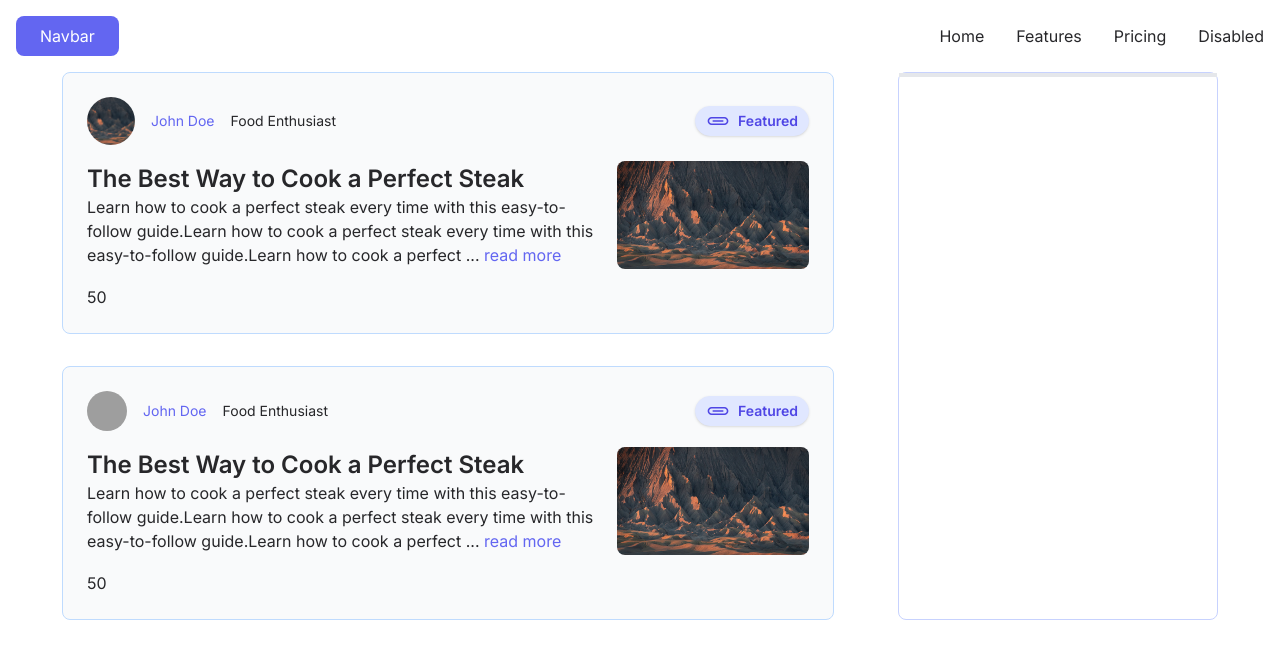
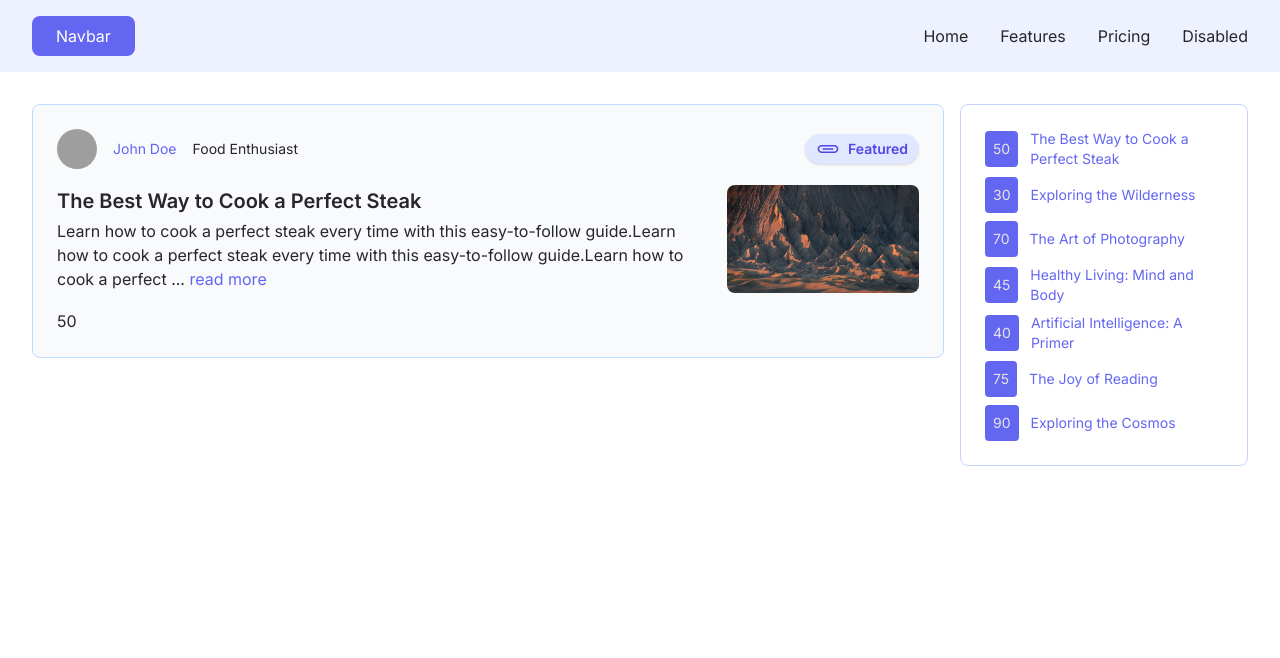
Before and after one commit to imbhaskarn/devboss-ui, a Next.js app: page /home in a window 1280 px wide. Shown: the top 658 px of the page. Built offline with nearby package versions, Linux system fonts and the light colour scheme; grey boxes are pictures that could not be loaded.

Commit message:
lg and md almost done

```diff
--- a/app/home/page.tsx
+++ b/app/home/page.tsx
@@ -7,13 +7,13 @@ import SideBar from "@/components/home/SideBar";
 const HomePage: React.FC = () => {
   return (
     <main className="flex justify-center items-center">
-      <section className=" flex max-w-7xl justify-center">
-        <section className="flex flex-col gap-8 max-w-6xl rounded-lg container">
+      <section className="w-full sm:flex justify-center items-start py-8 px-4  sm:p-8 gap-0 sm:max-w-screen-xl lg:gap-4">
+        <span>
           <CoverStory />
-        </section>
-        <section className="flex flex-col max-w-96 rounded-lg container">
+        </span>
+        <span>
           <SideBar />
-        </section>
+        </span>
       </section>
     </main>
   );
--- a/components/home/CoverStory.tsx
+++ b/components/home/CoverStory.tsx
@@ -30,80 +30,7 @@ const article: any = {
 export default function Article() {
   return (
     <>
-      {" "}
-      <article className="bg-gray-50 w-full rounded-lg border-blue-200 border  p-6">
-        <div className="flex justify-center items-center flex-col gap-4">
-          <div className="w-full flex justify-between items-center rounded-lg">
-            <div className="flex justify-center items-center">
-              <div className="pr-4">
-                {" "}
-                <Image
-                  src={"/valley.jpg"}
-                  alt={"profile image"}
-                  width={48}
-                  height={48}
-                  className="text-sm rounded-full aspect-square object-cover"
-                />{" "}
-              </div>
-              <div className="flex text-sm text-center justify-center items-center">
-                <h2>
-                  <Link
-                    className="text-indigo-500 hover:text-indigo-600"
-                    href={article.author.url}
-                  >
-                    {article.author.name}
-                  </Link>
-                </h2>
-                <p className="px-4">{article.author.role}</p>
-              </div>
-            </div>
-            <div className="flex justify-center items-center gap-2">
-              <Badge className="text-sm rounded-full border border-indigo-100 text-indigo-600 bg-indigo-100 hover:bg-indigo-100">
-                <BadgeIcon width={24} height={24} />{" "}
-                <p className="pl-2"> Featured </p>
-              </Badge>
-            </div>
-          </div>
-          <div className="flex justify-start gap-4">
-            <div className="flex flex-col items-start justify-center">
-              <div>
-                <h1 className="text-2xl font-semibold text-left">
-                  {article.title}
-                </h1>
-              </div>
-              <div className="text-left">
-                <p>
-                  {article.description.slice(0, 180) + "..."}
-                  <Link
-                    className="text-indigo-500"
-                    href={`/article/${article.path}`}
-                  >
-                    {" "}
-                    read more{" "}
-                  </Link>
-                </p>
-              </div>
-            </div>
-            <div className="flex justify-center items-center">
-              <div className="max-w-xs min-w-48">
-                <Image
-                  width={200}
-                  height={200}
-                  alt="cover"
-                  className="rounded-lg float-right aspect-video"
-                  src={"/valley.jpg"}
-                />
-              </div>
-            </div>
-          </div>
-          <div className="w-full flex justify-start items-center">
-            <div> {article.likes} </div>
-            <div></div>
-            <div></div>
-          </div>
-        </div>
-      </article>{" "}
-      <article className="bg-gray-50 w-full rounded-lg border-blue-200 border  p-6">
+      <article className="bg-gray-50 w-full rounded-lg border-blue-200 border  p-6 lg:max-w">
         <div className="flex justify-center items-center flex-col gap-4">
           <div className="w-full flex justify-between items-center rounded-lg">
             <div className="flex justify-center items-center">
@@ -138,14 +65,15 @@ export default function Article() {
               </Badge>
             </div>
           </div>
+          <div>
             <div className="flex justify-start gap-4">
               <div className="flex flex-col items-start justify-center">
                 <div>
-                <h1 className="text-2xl font-semibold text-left">
+                  <h1 className="text-xl mb-1 font-semibold text-left">
                     {article.title}
                   </h1>
                 </div>
-              <div className="text-left">
+                <div className="text-left block">
                   <p>
                     {article.description.slice(0, 180) + "..."}
                     <Link
@@ -158,7 +86,20 @@ export default function Article() {
                   </p>
                 </div>
               </div>
-            <div className="flex justify-center items-center">
+              <div className="flex justify-center items-center lg:hidden">
+                <div className="max-w-2xl lg:max-w-xs lg:min-w-48">
+                  <Image
+                    objectFit="cover"
+                    layout="responsive"
+                    width={200}
+                    height={200}
+                    alt="cover"
+                    className="rounded-lg float-right aspect-video"
+                    src={"/valley.jpg"}
+                  />
+                </div>
+              </div>
+              <div className="hidden lg:flex lg:justify-center lg:items-center">
                 <div className="max-w-xs min-w-48">
                   <Image
                     width={200}
@@ -170,6 +111,8 @@ export default function Article() {
                 </div>
               </div>
             </div>
+          </div>
+
           <div className="w-full flex justify-start items-center">
             <div> {article.likes} </div>
             <div></div>
--- a/components/home/SideBar.tsx
+++ b/components/home/SideBar.tsx
@@ -1,13 +1,85 @@
 import React from "react";
+import Link from "next/link";
+const SideBar = () => {
+  const data = {
+    categories: ["Food", "Travel", "Lifestyle", "Tech"],
 
-const SideBar = () => {
-    const data = {
-        categories: ['Food', 'Travel', 'Lifestyle', 'Tech'],
-    }
+    recentPosts: [
+      {
+        title: "The Best Way to Cook a Perfect Steak",
+        image: "/valley.jpg",
+        category: "Food",
+        tags: ["Cooking", "Recipes", "Steak"],
+        likes: 50,
+        slug: "the-best-way-to-cook-a-perfect-steak",
+      },
+      {
+        title: "Exploring the Wilderness",
+        image: "/forest.jpg",
+        category: "Travel",
+        tags: ["Adventure", "Nature", "Exploration"],
+        likes: 30,
+        slug: "exploring-the-wilderness",
+      },
+      {
+        title: "The Art of Photography",
+        image: "/camera.jpg",
+        category: "Art",
+        tags: ["Photography", "Art", "Creativity"],
+        likes: 70,
+        slug: "the-art-of-photography",
+      },
+      {
+        title: "Healthy Living: Mind and Body",
+        image: "/yoga.jpg",
+        category: "Health",
+        tags: ["Wellness", "Fitness", "Mindfulness"],
+        likes: 45,
+        slug: "healthy-living-mind-and-body",
+      },
+      {
+        title: "Artificial Intelligence: A Primer",
+        image: "/ai.jpg",
+        category: "Technology",
+        tags: ["AI", "Technology", "Future"],
+        likes: 40,
+        slug: "artificial-intelligence-a-primer",
+      },
+      {
+        title: "The Joy of Reading",
+        image: "/book.jpg",
+        category: "Literature",
+        tags: ["Books", "Reading", "Literature"],
+        likes: 75,
+        slug: "the-joy-of-reading",
+      },
+      {
+        title: "Exploring the Cosmos",
+        image: "/cosmos.jpg",
+        category: "Science",
+        tags: ["Space", "Cosmos", "Astronomy"],
+        likes: 90,
+        slug: "exploring-the-cosmos",
+      },
+    ],
+  };
+
   return (
-    <div className="rounded-lg border border-indigo-200 w-full h-full">
-      <div className="flex border"></div>
-      <div className="flex border"></div>
+    <div className="rounded-lg border border-indigo-200 w-full h-auto p-6 hidden lg:block lg:min-w-72">
+      <div>
+        <div className="flex flex-col gap-2">
+          {data.recentPosts.map((post, index) => (
+            <div key={index} className="flex gap-3 justify-start items-center">
+              <span className="rounded bg-indigo-500 text-zinc-200 text-sm p-2">
+                {post.likes}
+              </span>
+              <Link href={`/articles/${post.slug}`}>
+                <p className="text-sm text-indigo-500">{post.title}</p>{" "}
+              </Link>
+            </div>
+          ))}
+        </div>
+      </div>
     </div>
   );
 };
--- a/components/navigation/Navbar.tsx
+++ b/components/navigation/Navbar.tsx
@@ -9,10 +9,10 @@ const Navbar = () => {
   return (
     <div className="flex justify-center items-center">
       {" "}
-      <nav className="py-4 w-full">
-        <div className="flex flex-col px-4 mx-auto w-full max-w-7xl lg:flex-row lg:justify-between lg:items-center">
+      <nav className="py-4 w-full bg-indigo-50">
+        <div className="flex flex-col px-8 mx-auto max-w-screen-2xl  lg:flex-row lg:justify-between lg:items-center">
           <div className="flex justify-between lg:justify-center">
-            <span className=" lg:w-full text-center py-2 text-white px-6 rounded-lg bg-indigo-500 button-shadow hover:bg-indigo-600">
+            <span className="text-center py-2 text-white px-6 rounded-lg bg-indigo-500 button-shadow hover:bg-indigo-600">
               <a href="#">Navbar</a>
             </span>
 
```
Lines whose indentation alone changed are shown as unchanged.
